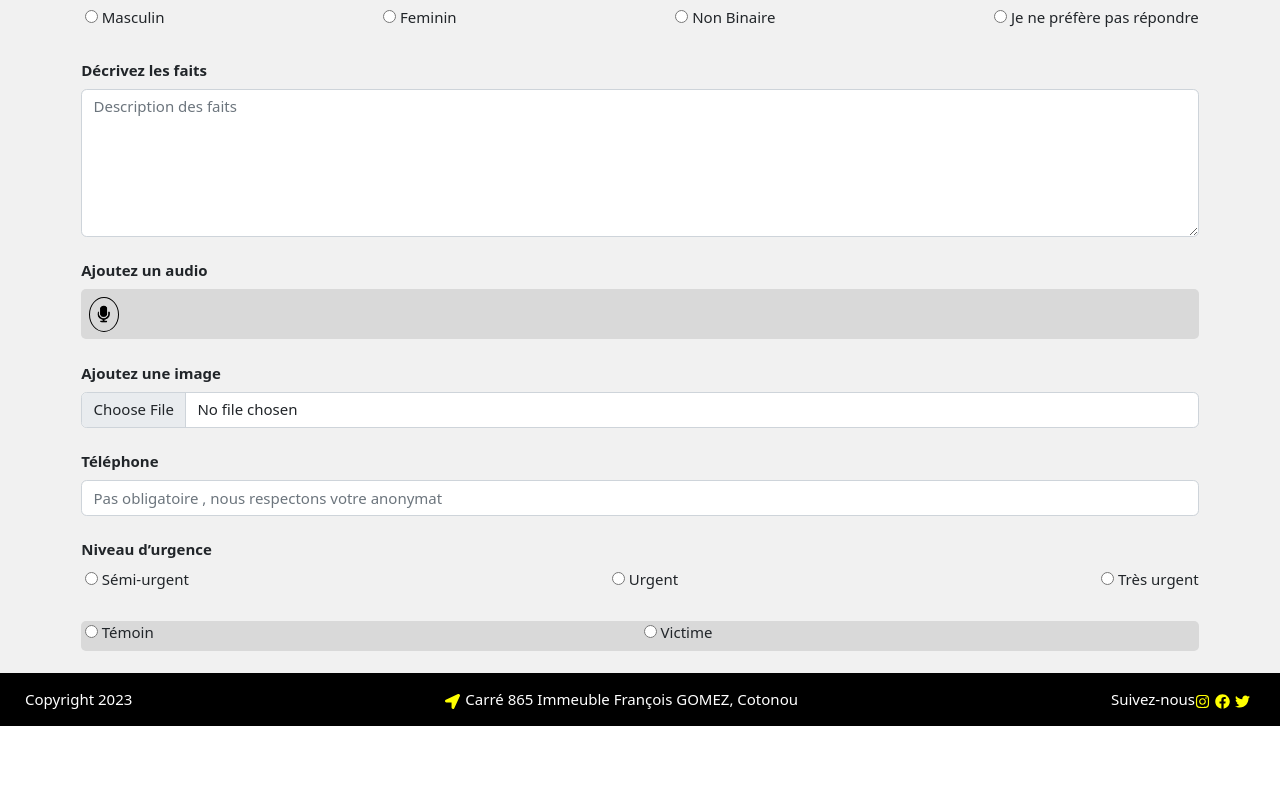
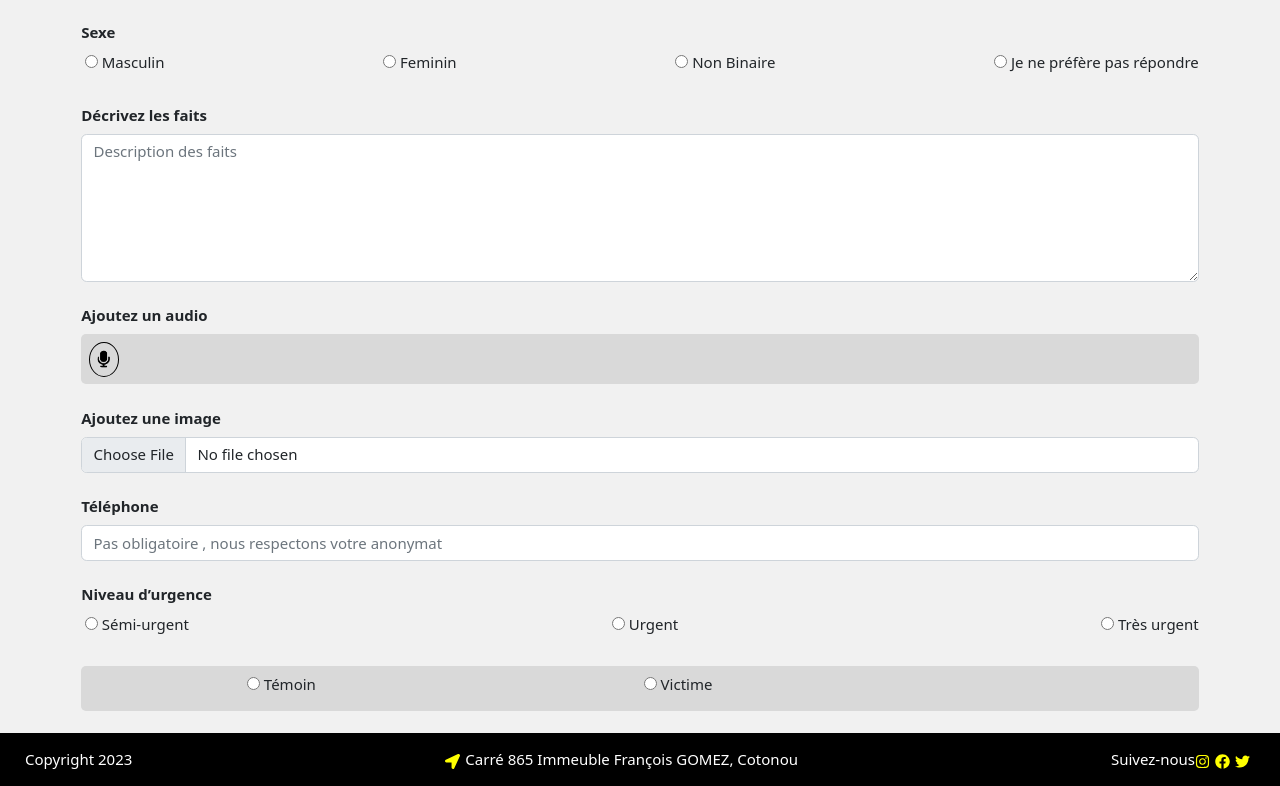
Before and after one commit to GOHOUEDE/hackathon_front, a React (Create React App) app: page /denoncer in a window 1280 px wide. Shown: the part 364-1150 px from the top of the page. Before the commit the page ends 1090 px from the top, so only its background shows below. Built offline with nearby package versions, Linux system fonts and the light colour scheme.

Commit message:
denonciation 98%

```diff
--- a/src/pages/frontOffice/Denonciation.js
+++ b/src/pages/frontOffice/Denonciation.js
@@ -3,7 +3,7 @@ import React from "react";
 const Denonciation = () => {
   return (
     <div className="denonciation-container">
-      <div className="container">
+      <div className="container pt-5">
         <div className="row justify-content-center align-items-center g-2">
           <div className="col d-flex align-align-items-end justify-content-center">
             <h1 className="mx-1">Dénoncer un abus</h1>
@@ -80,7 +80,7 @@ const Denonciation = () => {
                   Ajoutez un audio
                 </label>
                 <div
-                  class="w-100 h-25 py-2"
+                  className="w-100 h-25 py-2"
                   style={{ backgroundColor: "rgba(217, 217, 217, 1)" ,borderRadius: "5px"}}
                 >
                   <img
@@ -132,7 +132,7 @@ const Denonciation = () => {
               </div>
               <div className="input-item pb-4">
 
-                <div className="sexe d-flex align-items-center justify-content-between" style={{ backgroundColor: "rgba(217, 217, 217, 1)" ,borderRadius: "5px"}}>
+                <div className="sexe d-flex align-items-center justify-content-around w-100 h-25 py-2"  style={{ backgroundColor: "rgba(217, 217, 217, 1)" ,borderRadius: "5px"}}>
                   <div className="urgence">
                     <input type="radio" className="mx-1" name="temoin" />
                     <label htmlFor="Sémi-urgent" className="form-label">
```
